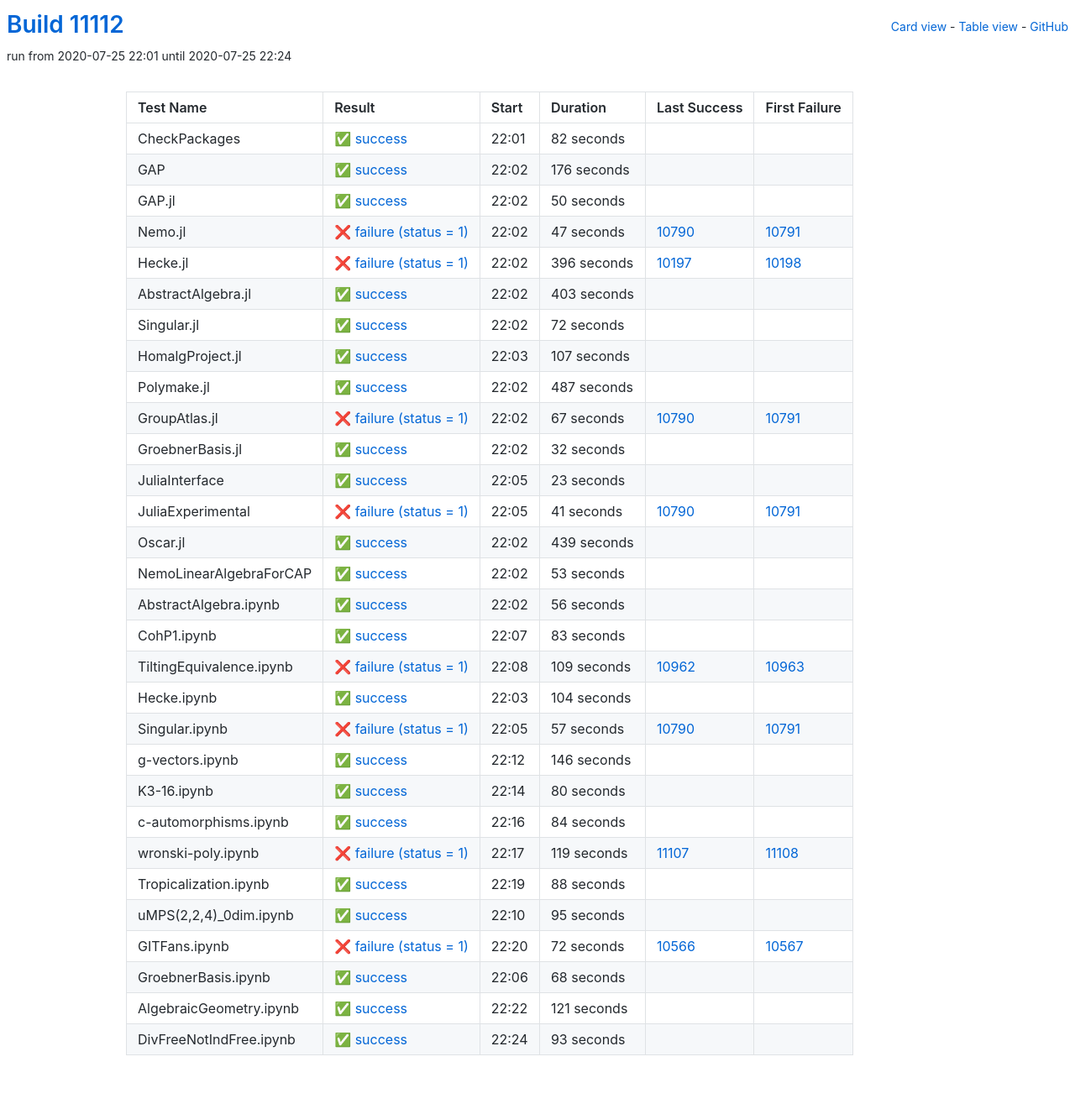
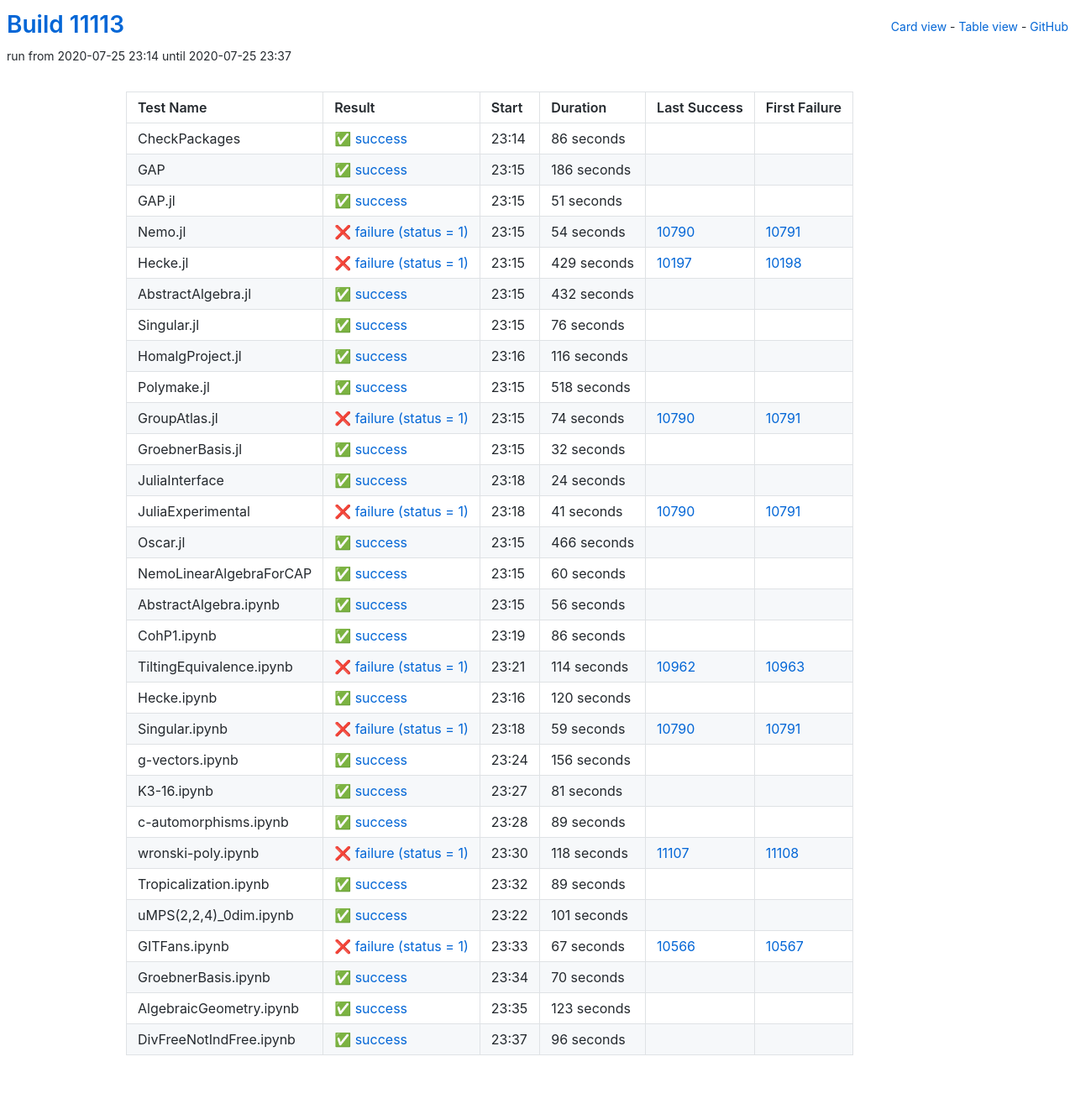
Before and after one commit to oscar-system/oscar-ci-status, a Jekyll site: the page built from table.html, in a window 1280 px wide. Shown: the whole page at 84% size. Built offline with Jekyll 4.4.1, drawn with Linux system fonts in a browser that asks for light colours.

Commit message:
Build #11113

```diff
--- a/_data/ci.yml
+++ b/_data/ci.yml
@@ -1,6 +1,6 @@
 ---
-build: 11112
-build_url: https://oscarci.mathematik.uni-kl.de/job/oscar/11112/
+build: 11113
+build_url: https://oscarci.mathematik.uni-kl.de/job/oscar/11113/
 job: oscar
 organization: oscar-system
 repo: oscar-ci-status
@@ -8,128 +8,128 @@
 tests:
 - name: CheckPackages
   id: checkpackages
-  log: https://oscarci.mathematik.uni-kl.de/job/oscar/11112/artifact/logs/build-11112/CheckPackages.log
-  start: 2020-07-25 22:01
+  log: https://oscarci.mathematik.uni-kl.de/job/oscar/11113/artifact/logs/build-11113/CheckPackages.log
+  start: 2020-07-25 23:14
   success: true
   exitcode: 0
   status: success
-  duration: 82
+  duration: 86
   last_success: false
   last_success_url:
   first_failure: false
   first_failure_url:
 - name: GAP
   id: gap
-  log: https://oscarci.mathematik.uni-kl.de/job/oscar/11112/artifact/logs/build-11112/GAP.log
-  start: 2020-07-25 22:02
+  log: https://oscarci.mathematik.uni-kl.de/job/oscar/11113/artifact/logs/build-11113/GAP.log
+  start: 2020-07-25 23:15
   success: true
   exitcode: 0
   status: success
-  duration: 176
+  duration: 186
   last_success: false
   last_success_url:
   first_failure: false
   first_failure_url:
 - name: GAP.jl
   id: gap-jl
-  log: https://oscarci.mathematik.uni-kl.de/job/oscar/11112/artifact/logs/build-11112/GAP.jl.log
-  start: 2020-07-25 22:02
+  log: https://oscarci.mathematik.uni-kl.de/job/oscar/11113/artifact/logs/build-11113/GAP.jl.log
+  start: 2020-07-25 23:15
   success: true
   exitcode: 0
   status: success
-  duration: 50
+  duration: 51
   last_success: false
   last_success_url:
   first_failure: false
   first_failure_url:
 - name: Nemo.jl
   id: nemo-jl
-  log: https://oscarci.mathematik.uni-kl.de/job/oscar/11112/artifact/logs/build-11112/Nemo.jl.log
-  start: 2020-07-25 22:02
+  log: https://oscarci.mathematik.uni-kl.de/job/oscar/11113/artifact/logs/build-11113/Nemo.jl.log
+  start: 2020-07-25 23:15
   success: false
   exitcode: 1
   status: failure
-  duration: 47
+  duration: 54
   last_success: 10790
   last_success_url: https://oscarci.mathematik.uni-kl.de/job/oscar/10790/
   first_failure: 10791
   first_failure_url: https://oscarci.mathematik.uni-kl.de/job/oscar/10791/
 - name: Hecke.jl
   id: hecke-jl
-  log: https://oscarci.mathematik.uni-kl.de/job/oscar/11112/artifact/logs/build-11112/Hecke.jl.log
-  start: 2020-07-25 22:02
+  log: https://oscarci.mathematik.uni-kl.de/job/oscar/11113/artifact/logs/build-11113/Hecke.jl.log
+  start: 2020-07-25 23:15
   success: false
   exitcode: 1
   status: failure
-  duration: 396
+  duration: 429
   last_success: 10197
   last_success_url: https://oscarci.mathematik.uni-kl.de/job/oscar/10197/
   first_failure: 10198
   first_failure_url: https://oscarci.mathematik.uni-kl.de/job/oscar/10198/
 - name: AbstractAlgebra.jl
   id: abstractalgebra-jl
-  log: https://oscarci.mathematik.uni-kl.de/job/oscar/11112/artifact/logs/build-11112/AbstractAlgebra.jl.log
-  start: 2020-07-25 22:02
+  log: https://oscarci.mathematik.uni-kl.de/job/oscar/11113/artifact/logs/build-11113/AbstractAlgebra.jl.log
+  start: 2020-07-25 23:15
   success: true
   exitcode: 0
   status: success
-  duration: 403
+  duration: 432
   last_success: false
   last_success_url:
   first_failure: false
   first_failure_url:
 - name: Singular.jl
   id: singular-jl
-  log: https://oscarci.mathematik.uni-kl.de/job/oscar/11112/artifact/logs/build-11112/Singular.jl.log
-  start: 2020-07-25 22:02
+  log: https://oscarci.mathematik.uni-kl.de/job/oscar/11113/artifact/logs/build-11113/Singular.jl.log
+  start: 2020-07-25 23:15
   success: true
   exitcode: 0
   status: success
-  duration: 72
+  duration: 76
   last_success: false
   last_success_url:
   first_failure: false
   first_failure_url:
 - name: HomalgProject.jl
   id: homalgproject-jl
-  log: https://oscarci.mathematik.uni-kl.de/job/oscar/11112/artifact/logs/build-11112/HomalgProject.jl.log
-  start: 2020-07-25 22:03
+  log: https://oscarci.mathematik.uni-kl.de/job/oscar/11113/artifact/logs/build-11113/HomalgProject.jl.log
+  start: 2020-07-25 23:16
   success: true
   exitcode: 0
   status: success
-  duration: 107
+  duration: 116
   last_success: false
   last_success_url:
   first_failure: false
   first_failure_url:
 - name: Polymake.jl
   id: polymake-jl
-  log: https://oscarci.mathematik.uni-kl.de/job/oscar/11112/artifact/logs/build-11112/Polymake.jl.log
-  start: 2020-07-25 22:02
+  log: https://oscarci.mathematik.uni-kl.de/job/oscar/11113/artifact/logs/build-11113/Polymake.jl.log
+  start: 2020-07-25 23:15
   success: true
   exitcode: 0
   status: success
-  duration: 487
+  duration: 518
   last_success: false
   last_success_url:
   first_failure: false
   first_failure_url:
 - name: GroupAtlas.jl
   id: groupatlas-jl
-  log: https://oscarci.mathematik.uni-kl.de/job/oscar/11112/artifact/logs/build-11112/GroupAtlas.jl.log
-  start: 2020-07-25 22:02
+  log: https://oscarci.mathematik.uni-kl.de/job/oscar/11113/artifact/logs/build-11113/GroupAtlas.jl.log
+  start: 2020-07-25 23:15
   success: false
   exitcode: 1
   status: failure
-  duration: 67
+  duration: 74
   last_success: 10790
   last_success_url: https://oscarci.mathematik.uni-kl.de/job/oscar/10790/
   first_failure: 10791
   first_failure_url: https://oscarci.mathematik.uni-kl.de/job/oscar/10791/
 - name: GroebnerBasis.jl
   id: groebnerbasis-jl
-  log: https://oscarci.mathematik.uni-kl.de/job/oscar/11112/artifact/logs/build-11112/GroebnerBasis.jl.log
-  start: 2020-07-25 22:02
+  log: https://oscarci.mathematik.uni-kl.de/job/oscar/11113/artifact/logs/build-11113/GroebnerBasis.jl.log
+  start: 2020-07-25 23:15
   success: true
   exitcode: 0
   status: success
@@ -140,20 +140,20 @@
   first_failure_url:
 - name: JuliaInterface
   id: juliainterface
-  log: https://oscarci.mathematik.uni-kl.de/job/oscar/11112/artifact/logs/build-11112/JuliaInterface.log
-  start: 2020-07-25 22:05
+  log: https://oscarci.mathematik.uni-kl.de/job/oscar/11113/artifact/logs/build-11113/JuliaInterface.log
+  start: 2020-07-25 23:18
   success: true
   exitcode: 0
   status: success
-  duration: 23
+  duration: 24
   last_success: false
   last_success_url:
   first_failure: false
   first_failure_url:
 - name: JuliaExperimental
   id: juliaexperimental
-  log: https://oscarci.mathematik.uni-kl.de/job/oscar/11112/artifact/logs/build-11112/JuliaExperimental.log
-  start: 2020-07-25 22:05
+  log: https://oscarci.mathematik.uni-kl.de/job/oscar/11113/artifact/logs/build-11113/JuliaExperimental.log
+  start: 2020-07-25 23:18
   success: false
   exitcode: 1
   status: failure
@@ -164,32 +164,32 @@
   first_failure_url: https://oscarci.mathematik.uni-kl.de/job/oscar/10791/
 - name: Oscar.jl
   id: oscar-jl
-  log: https://oscarci.mathematik.uni-kl.de/job/oscar/11112/artifact/logs/build-11112/Oscar.jl.log
-  start: 2020-07-25 22:02
+  log: https://oscarci.mathematik.uni-kl.de/job/oscar/11113/artifact/logs/build-11113/Oscar.jl.log
+  start: 2020-07-25 23:15
   success: true
   exitcode: 0
   status: success
-  duration: 439
+  duration: 466
   last_success: false
   last_success_url:
   first_failure: false
   first_failure_url:
 - name: NemoLinearAlgebraForCAP
   id: nemolinearalgebraforcap
-  log: https://oscarci.mathematik.uni-kl.de/job/oscar/11112/artifact/logs/build-11112/NemoLinearAlgebraForCAP.log
-  start: 2020-07-25 22:02
+  log: https://oscarci.mathematik.uni-kl.de/job/oscar/11113/artifact/logs/build-11113/NemoLinearAlgebraForCAP.log
+  start: 2020-07-25 23:15
   success: true
   exitcode: 0
   status: success
-  duration: 53
+  duration: 60
   last_success: false
   last_success_url:
   first_failure: false
   first_failure_url:
 - name: AbstractAlgebra.ipynb
   id: abstractalgebra-ipynb
-  log: https://oscarci.mathematik.uni-kl.de/job/oscar/11112/artifact/logs/build-11112/AbstractAlgebra.ipynb.log
-  start: 2020-07-25 22:02
+  log: https://oscarci.mathematik.uni-kl.de/job/oscar/11113/artifact/logs/build-11113/AbstractAlgebra.ipynb.log
+  start: 2020-07-25 23:15
   success: true
   exitcode: 0
   status: success
@@ -200,168 +200,168 @@
   first_failure_url:
 - name: CohP1.ipynb
   id: cohp1-ipynb
-  log: https://oscarci.mathematik.uni-kl.de/job/oscar/11112/artifact/logs/build-11112/CohP1.ipynb.log
-  start: 2020-07-25 22:07
+  log: https://oscarci.mathematik.uni-kl.de/job/oscar/11113/artifact/logs/build-11113/CohP1.ipynb.log
+  start: 2020-07-25 23:19
   success: true
   exitcode: 0
   status: success
-  duration: 83
+  duration: 86
   last_success: false
   last_success_url:
   first_failure: false
   first_failure_url:
 - name: TiltingEquivalence.ipynb
   id: tiltingequivalence-ipynb
-  log: https://oscarci.mathematik.uni-kl.de/job/oscar/11112/artifact/logs/build-11112/TiltingEquivalence.ipynb.log
-  start: 2020-07-25 22:08
+  log: https://oscarci.mathematik.uni-kl.de/job/oscar/11113/artifact/logs/build-11113/TiltingEquivalence.ipynb.log
+  start: 2020-07-25 23:21
   success: false
   exitcode: 1
   status: failure
-  duration: 109
+  duration: 114
   last_success: 10962
   last_success_url: https://oscarci.mathematik.uni-kl.de/job/oscar/10962/
   first_failure: 10963
   first_failure_url: https://oscarci.mathematik.uni-kl.de/job/oscar/10963/
 - name: Hecke.ipynb
   id: hecke-ipynb
-  log: https://oscarci.mathematik.uni-kl.de/job/oscar/11112/artifact/logs/build-11112/Hecke.ipynb.log
-  start: 2020-07-25 22:03
+  log: https://oscarci.mathematik.uni-kl.de/job/oscar/11113/artifact/logs/build-11113/Hecke.ipynb.log
+  start: 2020-07-25 23:16
   success: true
   exitcode: 0
   status: success
-  duration: 104
+  duration: 120
   last_success: false
   last_success_url:
   first_failure: false
   first_failure_url:
 - name: Singular.ipynb
   id: singular-ipynb
-  log: https://oscarci.mathematik.uni-kl.de/job/oscar/11112/artifact/logs/build-11112/Singular.ipynb.log
-  start: 2020-07-25 22:05
+  log: https://oscarci.mathematik.uni-kl.de/job/oscar/11113/artifact/logs/build-11113/Singular.ipynb.log
+  start: 2020-07-25 23:18
   success: false
   exitcode: 1
   status: failure
-  duration: 57
+  duration: 59
   last_success: 10790
   last_success_url: https://oscarci.mathematik.uni-kl.de/job/oscar/10790/
   first_failure: 10791
   first_failure_url: https://oscarci.mathematik.uni-kl.de/job/oscar/10791/
 - name: g-vectors.ipynb
   id: g-vectors-ipynb
-  log: https://oscarci.mathematik.uni-kl.de/job/oscar/11112/artifact/logs/build-11112/g-vectors.ipynb.log
-  start: 2020-07-25 22:12
+  log: https://oscarci.mathematik.uni-kl.de/job/oscar/11113/artifact/logs/build-11113/g-vectors.ipynb.log
+  start: 2020-07-25 23:24
   success: true
   exitcode: 0
   status: success
-  duration: 146
+  duration: 156
   last_success: false
   last_success_url:
   first_failure: false
   first_failure_url:
 - name: K3-16.ipynb
   id: k3-16-ipynb
-  log: https://oscarci.mathematik.uni-kl.de/job/oscar/11112/artifact/logs/build-11112/K3-16.ipynb.log
-  start: 2020-07-25 22:14
+  log: https://oscarci.mathematik.uni-kl.de/job/oscar/11113/artifact/logs/build-11113/K3-16.ipynb.log
+  start: 2020-07-25 23:27
   success: true
   exitcode: 0
   status: success
-  duration: 80
+  duration: 81
   last_success: false
   last_success_url:
   first_failure: false
   first_failure_url:
 - name: c-automorphisms.ipynb
   id: c-automorphisms-ipynb
-  log: https://oscarci.mathematik.uni-kl.de/job/oscar/11112/artifact/logs/build-11112/c-automorphisms.ipynb.log
-  start: 2020-07-25 22:16
+  log: https://oscarci.mathematik.uni-kl.de/job/oscar/11113/artifact/logs/build-11113/c-automorphisms.ipynb.log
+  start: 2020-07-25 23:28
   success: true
   exitcode: 0
   status: success
-  duration: 84
+  duration: 89
   last_success: false
   last_success_url:
   first_failure: false
   first_failure_url:
 - name: wronski-poly.ipynb
   id: wronski-poly-ipynb
-  log: https://oscarci.mathematik.uni-kl.de/job/oscar/11112/artifact/logs/build-11112/wronski-poly.ipynb.log
-  start: 2020-07-25 22:17
+  log: https://oscarci.mathematik.uni-kl.de/job/oscar/11113/artifact/logs/build-11113/wronski-poly.ipynb.log
+  start: 2020-07-25 23:30
   success: false
   exitcode: 1
   status: failure
-  duration: 119
+  duration: 118
   last_success: 11107
   last_success_url: https://oscarci.mathematik.uni-kl.de/job/oscar/11107/
   first_failure: 11108
   first_failure_url: https://oscarci.mathematik.uni-kl.de/job/oscar/11108/
 - name: Tropicalization.ipynb
   id: tropicalization-ipynb
-  log: https://oscarci.mathematik.uni-kl.de/job/oscar/11112/artifact/logs/build-11112/Tropicalization.ipynb.log
-  start: 2020-07-25 22:19
+  log: https://oscarci.mathematik.uni-kl.de/job/oscar/11113/artifact/logs/build-11113/Tropicalization.ipynb.log
+  start: 2020-07-25 23:32
   success: true
   exitcode: 0
   status: success
-  duration: 88
+  duration: 89
   last_success: false
   last_success_url:
   first_failure: false
   first_failure_url:
 - name: uMPS(2,2,4)_0dim.ipynb
   id: umps-2-2-4-0dim-ipynb
-  log: https://oscarci.mathematik.uni-kl.de/job/oscar/11112/artifact/logs/build-11112/uMPS-2-2-4-_0dim.ipynb.log
-  start: 2020-07-25 22:10
+  log: https://oscarci.mathematik.uni-kl.de/job/oscar/11113/artifact/logs/build-11113/uMPS-2-2-4-_0dim.ipynb.log
+  start: 2020-07-25 23:22
   success: true
   exitcode: 0
   status: success
-  duration: 95
+  duration: 101
   last_success: false
   last_success_url:
   first_failure: false
   first_failure_url:
 - name: GITFans.ipynb
   id: gitfans-ipynb
-  log: https://oscarci.mathematik.uni-kl.de/job/oscar/11112/artifact/logs/build-11112/GITFans.ipynb.log
-  start: 2020-07-25 22:20
+  log: https://oscarci.mathematik.uni-kl.de/job/oscar/11113/artifact/logs/build-11113/GITFans.ipynb.log
+  start: 2020-07-25 23:33
   success: false
   exitcode: 1
   status: failure
-  duration: 72
+  duration: 67
   last_success: 10566
   last_success_url: https://oscarci.mathematik.uni-kl.de/job/oscar/10566/
   first_failure: 10567
   first_failure_url: https://oscarci.mathematik.uni-kl.de/job/oscar/10567/
 - name: GroebnerBasis.ipynb
   id: groebnerbasis-ipynb
-  log: https://oscarci.mathematik.uni-kl.de/job/oscar/11112/artifact/logs/build-11112/GroebnerBasis.ipynb.log
-  start: 2020-07-25 22:06
+  log: https://oscarci.mathematik.uni-kl.de/job/oscar/11113/artifact/logs/build-11113/GroebnerBasis.ipynb.log
+  start: 2020-07-25 23:34
   success: true
   exitcode: 0
   status: success
-  duration: 68
+  duration: 70
   last_success: false
   last_success_url:
   first_failure: false
   first_failure_url:
 - name: AlgebraicGeometry.ipynb
   id: algebraicgeometry-ipynb
-  log: https://oscarci.mathematik.uni-kl.de/job/oscar/11112/artifact/logs/build-11112/AlgebraicGeometry.ipynb.log
-  start: 2020-07-25 22:22
+  log: https://oscarci.mathematik.uni-kl.de/job/oscar/11113/artifact/logs/build-11113/AlgebraicGeometry.ipynb.log
+  start: 2020-07-25 23:35
   success: true
   exitcode: 0
   status: success
-  duration: 121
+  duration: 123
   last_success: false
   last_success_url:
   first_failure: false
   first_failure_url:
 - name: DivFreeNotIndFree.ipynb
   id: divfreenotindfree-ipynb
-  log: https://oscarci.mathematik.uni-kl.de/job/oscar/11112/artifact/logs/build-11112/DivFreeNotIndFree.ipynb.log
-  start: 2020-07-25 22:24
+  log: https://oscarci.mathematik.uni-kl.de/job/oscar/11113/artifact/logs/build-11113/DivFreeNotIndFree.ipynb.log
+  start: 2020-07-25 23:37
   success: true
   exitcode: 0
   status: success
-  duration: 93
+  duration: 96
   last_success: false
   last_success_url:
   first_failure: false
```
Also changed, not shown: README.md.
